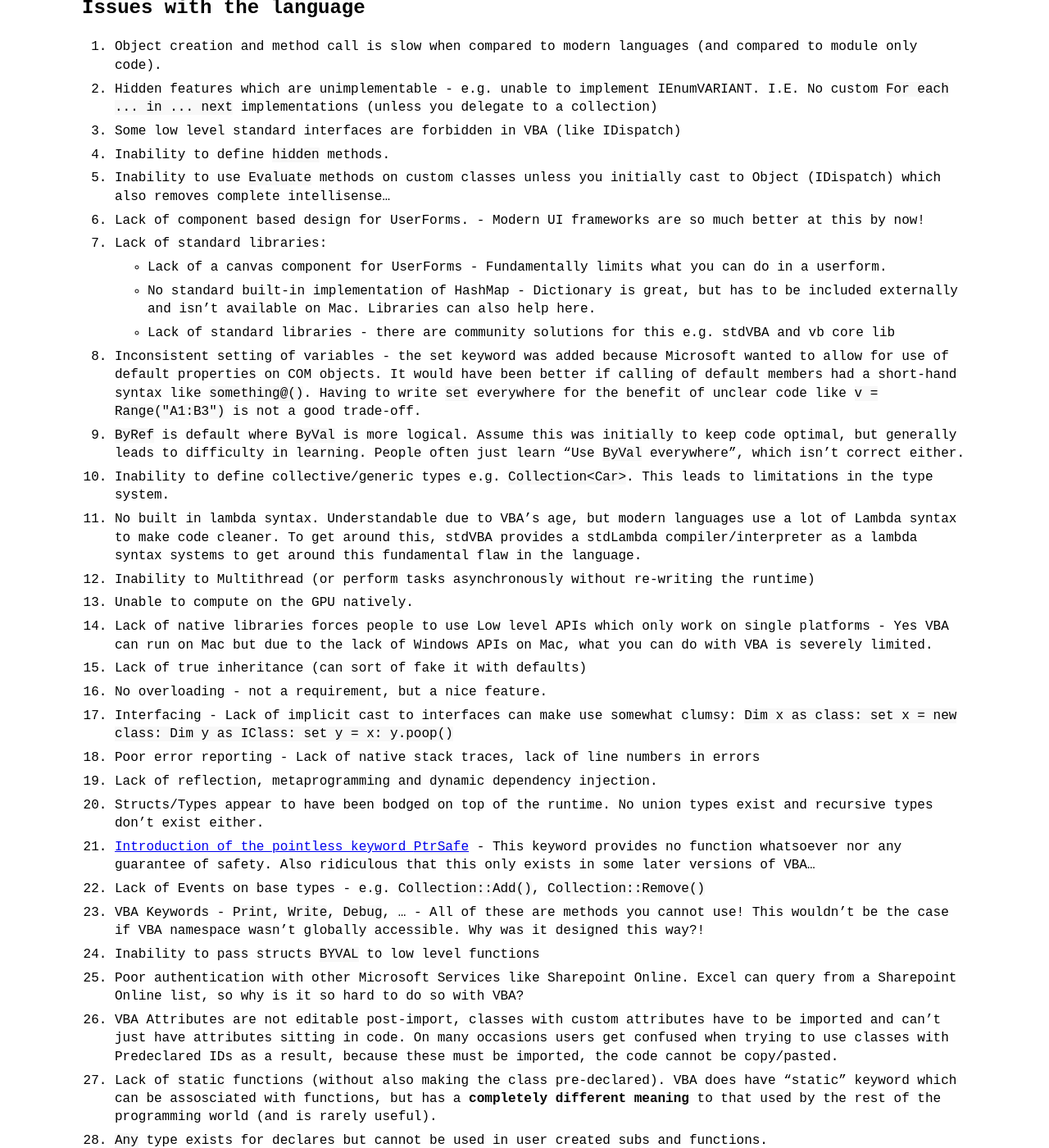
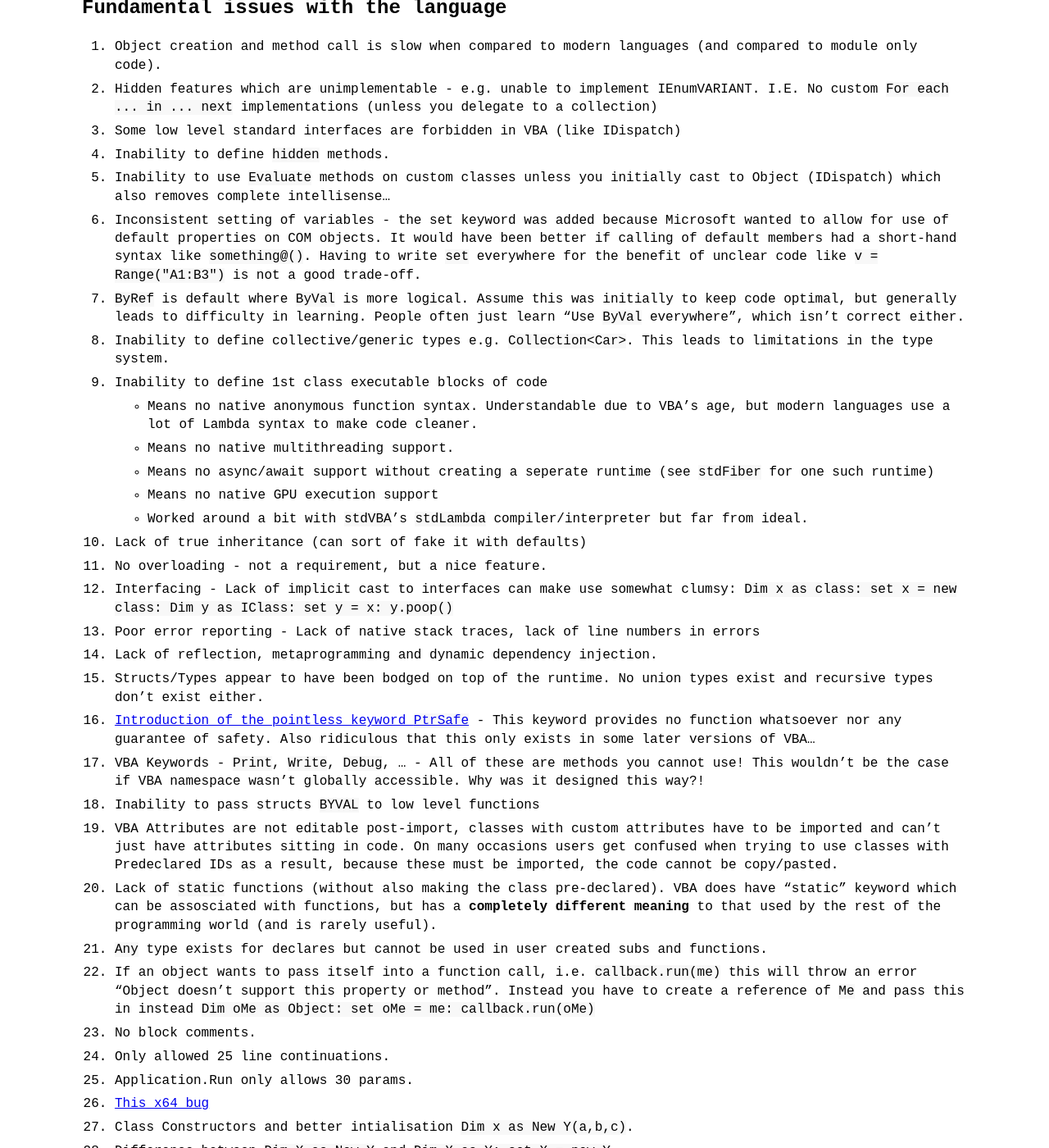
Before and after one commit to sancarn/vba-articles, a Jekyll site: the page built from _posts/2023-09-18-issues-with-vba.md, in a window 1280 px wide and 1400 px high, scrolled down 298 px. Shown: the whole window at 82% size. Built offline with Jekyll 4.4.1, drawn with Linux system fonts in a browser that asks for light colours; comment, search, counter and statistics services are not loaded; some of the changed text lies outside the part shown.

Commit message:
Update 2023-09-18-issues-with-vba.md

```diff
--- a/_posts/2023-09-18-issues-with-vba.md
+++ b/_posts/2023-09-18-issues-with-vba.md
@@ -8,47 +8,54 @@
 
 This post is still under development but here's a dump of all issues. Hopefully I'll get around to finishing it some day 👀
 
-## Issues with the language
+## Fundamental issues with the language
 
 1. Object creation and method call is slow when compared to modern languages (and compared to module only code).
 2. Hidden features which are unimplementable - e.g. unable to implement IEnumVARIANT. I.E. No custom `For each ... in ... next` implementations (unless you delegate to a collection)
 3. Some low level standard interfaces are forbidden in VBA (like IDispatch)
 4. Inability to define `hidden` methods.
 5. Inability to use `Evaluate` methods on custom classes unless you initially cast to Object (IDispatch) which also removes complete intellisense...
-6. Lack of component based design for UserForms. - Modern UI frameworks are so much better at this by now!
-7. Lack of standard libraries:
-    * Lack of a canvas component for UserForms - Fundamentally limits what you can do in a userform.
-    * No standard built-in implementation of HashMap - Dictionary is great, but has to be included externally and isn’t available on Mac. Libraries can also help here.
+6. Inconsistent setting of variables - the set keyword was added because Microsoft wanted to allow for use of default properties on COM objects. It would have been better if calling of default members had a short-hand syntax like `something@()`. Having to write `set` everywhere for the benefit of unclear code like `v = Range("A1:B3")` is not a good trade-off.
+7. `ByRef` is default where `ByVal` is more logical. Assume this was initially to keep code optimal, but generally leads to difficulty in learning. People often just learn "Use `ByVal` everywhere", which isn’t correct either.
+8. Inability to define collective/generic types e.g. `Collection<Car>`. This leads to limitations in the type system.
+9. Inability to define 1st class executable blocks of code
+    * Means no native anonymous function syntax. Understandable due to VBA’s age, but modern languages use a lot of Lambda syntax to make code cleaner.
+    * Means no native multithreading support.
+    * Means no async/await support without creating a seperate runtime (see `stdFiber` for one such runtime)
+    * Means no native GPU execution support
+    * Worked around a bit with `stdVBA`'s `stdLambda` compiler/interpreter but far from ideal.
+10. Lack of true inheritance (can sort of fake it with defaults)
+11. No overloading - not a requirement, but a nice feature.
+12. Interfacing - Lack of implicit cast to interfaces can make use somewhat clumsy: `Dim x as class: set x = new class: Dim y as IClass: set y = x: y.poop()`
+13. Poor error reporting -  Lack of native stack traces, lack of line numbers in errors
+14. Lack of reflection, metaprogramming and dynamic dependency injection.
+15. Structs/Types appear to have been bodged on top of the runtime. No union types exist and recursive types don’t exist either.
+16. [Introduction of the pointless keyword `PtrSafe`](https://stackoverflow.com/a/77141128/6302131) - This keyword provides no function whatsoever nor any guarantee of safety. Also ridiculous that this only exists in some later versions of VBA…
+17. VBA Keywords - `Print`, `Write`, `Debug`, … - All of these are methods you cannot use! This wouldn’t be the case if VBA namespace wasn’t globally accessible. Why was it designed this way?!
+18. Inability to pass structs `BYVAL` to low level functions
+10. VBA Attributes are not editable post-import, classes with custom attributes have to be imported and can't just have attributes sitting in code. On many occasions users get confused when trying to use classes with Predeclared IDs as a result, because these must be imported, the code cannot be copy/pasted.
+20. Lack of `static` functions (without also making the class pre-declared). VBA does have "static" keyword which can be assosciated with functions, but has a **completely different meaning** to that used by the rest of the programming world (and is rarely useful).
+21. `Any` type exists for declares but cannot be used in user created subs and functions.
+22. If an object wants to pass itself into a function call, i.e. `callback.run(me)` this will throw an error "Object doesn't support this property or method". Instead you have to create a reference of `Me` and pass this in instead `Dim oMe as Object: set oMe = me: callback.run(oMe)`
+23. No block comments.
+24. Only allowed 25 line continuations.
+25. Application.Run only allows 30 params.
+26. [This x64 bug](https://stackoverflow.com/questions/63848617/bug-with-for-each-enumeration-on-x64-custom-classes)
+27. Class Constructors and better intialisation `Dim x as New Y(a,b,c)`.
+28. Difference between `Dim X as New Y` and `Dim X as Y: set X = new Y`.
+29. Many functions and classes have been added to the [global namespace unnecessarily](https://rubberduckvba.blog/2024/08/14/understanding-libraries/comment-page-1/#respond). This has caused numerous issues
+
+
+## Issues which can be resolved with libraries
+
+1. Lack of Events on base types - e.g. `Collection::Add()`, `Collection::Remove()`
+2. Lack of component based design for UserForms. - Modern UI frameworks are so much better at this by now!
+3. Lack of standard libraries:
+    * No canvas component for UserForms - Fundamentally limits what you can do in a userform.
+    * No standard built-in implementation of HashMap - Dictionary is great, but requires external DLL and isn’t available on Mac.
     * Lack of standard libraries - there are community solutions for this e.g. stdVBA and vb core lib
-8. Inconsistent setting of variables - the set keyword was added because Microsoft wanted to allow for use of default properties on COM objects. It would have been better if calling of default members had a short-hand syntax like `something@()`. Having to write `set` everywhere for the benefit of unclear code like `v = Range("A1:B3")` is not a good trade-off.
-9. `ByRef` is default where `ByVal` is more logical. Assume this was initially to keep code optimal, but generally leads to difficulty in learning. People often just learn "Use `ByVal` everywhere", which isn’t correct either.
-10. Inability to define collective/generic types e.g. `Collection<Car>`. This leads to limitations in the type system.
-11. No built in lambda syntax. Understandable due to VBA’s age, but modern languages use a lot of Lambda syntax to make code cleaner. To get around this, stdVBA provides a stdLambda compiler/interpreter as a lambda syntax systems to get around this fundamental flaw in the language.
-12. Inability to Multithread (or perform tasks asynchronously without re-writing the runtime)
-13. Unable to compute on the GPU natively.
-14. Lack of native libraries forces people to use Low level APIs which only work on single platforms - Yes VBA can run on Mac but due to the lack of Windows APIs on Mac, what you can do with VBA is severely limited.
-15. Lack of true inheritance (can sort of fake it with defaults)
-16. No overloading - not a requirement, but a nice feature.
-17. Interfacing - Lack of implicit cast to interfaces can make use somewhat clumsy: `Dim x as class: set x = new class: Dim y as IClass: set y = x: y.poop()`
-18. Poor error reporting -  Lack of native stack traces, lack of line numbers in errors
-19. Lack of reflection, metaprogramming and dynamic dependency injection.
-20. Structs/Types appear to have been bodged on top of the runtime. No union types exist and recursive types don’t exist either.
-21. [Introduction of the pointless keyword `PtrSafe`](https://stackoverflow.com/a/77141128/6302131) - This keyword provides no function whatsoever nor any guarantee of safety. Also ridiculous that this only exists in some later versions of VBA…
-22. Lack of Events on base types - e.g. `Collection::Add()`, `Collection::Remove()`
-23. VBA Keywords - `Print`, `Write`, `Debug`, … - All of these are methods you cannot use! This wouldn’t be the case if VBA namespace wasn’t globally accessible. Why was it designed this way?!
-24. Inability to pass structs `BYVAL` to low level functions
-25. Poor authentication with other Microsoft Services like Sharepoint Online. Excel can query from a Sharepoint Online list, so why is it so hard to do so with VBA?
-26. VBA Attributes are not editable post-import, classes with custom attributes have to be imported and can't just have attributes sitting in code. On many occasions users get confused when trying to use classes with Predeclared IDs as a result, because these must be imported, the code cannot be copy/pasted.
-27. Lack of `static` functions (without also making the class pre-declared). VBA does have "static" keyword which can be assosciated with functions, but has a **completely different meaning** to that used by the rest of the programming world (and is rarely useful).
-28. `Any` type exists for declares but cannot be used in user created subs and functions.
-29. If an object wants to pass itself into a function call, i.e. `callback.run(me)` this will throw an error "Object doesn't support this property or method". Instead you have to create a reference of `Me` and pass this in instead `Dim oMe as Object: set oMe = me: callback.run(oMe)`
-30. No block comments.
-31. Only allowed 25 line continuations.
-32. Application.Run only allows 30 params.
-33. [This x64 bug](https://stackoverflow.com/questions/63848617/bug-with-for-each-enumeration-on-x64-custom-classes)
-34. Class Constructors and better intialisation `Dim x as New Y(a,b,c)`.
-35. Difference between `Dim X as New Y` and `Dim X as Y: set X = new Y`.
-36. Many functions and classes have been added to the [global namespace unnecessarily](https://rubberduckvba.blog/2024/08/14/understanding-libraries/comment-page-1/#respond). This has caused numerous issues
+    * Lack of native libraries forces people to use Low level APIs which only work on single platforms - Yes VBA can run on Mac but due to the lack of Windows APIs on Mac, what you can do with VBA is severely limited.
+4. Poor authentication with other Microsoft Services like Sharepoint Online. Excel can query from a Sharepoint Online list, so why is it so hard to do so with VBA?
 
 ## Other issues with VBAs Environment:
 
@@ -81,3 +88,5 @@
 ## More reading:
 
 https://rubberduckvba.wordpress.com/2019/04/10/whats-wrong-with-vba/
+
+--------
```
